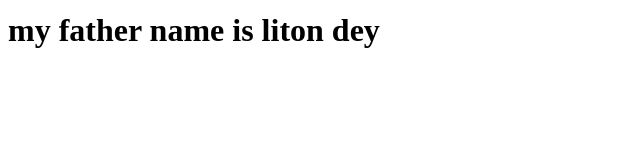
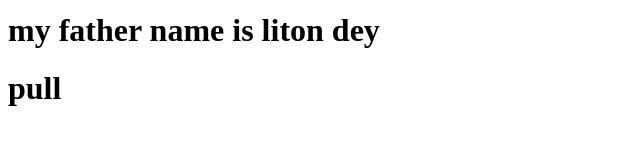
Before and after one commit to AdiptaDey/my-website, a plain HTML site: page index.html in a window 1280 px wide. Shown: the part 170-314 px from the top of the page, without its empty margins (0-640 px from the left). Drawn offline with Linux system fonts and the light colour scheme.

Commit message:
Update index.html

```diff
--- a/index.html
+++ b/index.html
@@ -10,6 +10,6 @@
     <h3> my last name is DEY</h3>
     <h1> my father name is liton dey</h1>
     <h1> my father name is liton dey</h1>
-
+    <h1> pull </h1>
 </body>
 </html>
```
